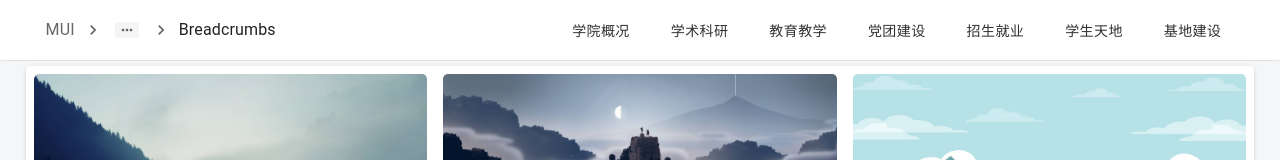
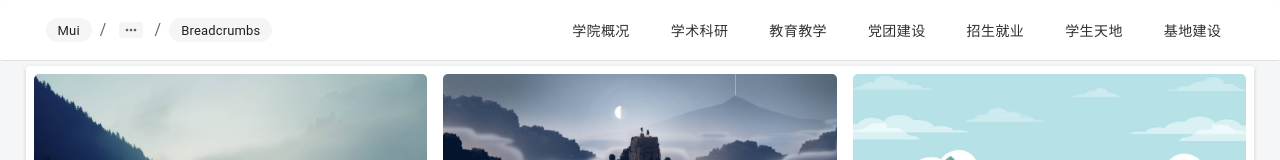
Before and after one commit to class-undefined/iie_usy_react, a React (Create React App) app: page / in a window 1280 px wide. Shown: the top 160 px of the page. Built offline with nearby package versions, Linux system fonts and the light colour scheme.

Commit message:
feat: 将面包屑组件由`<Link>`标签换为`<Chip>`纸片组件

```diff
--- a/src/layout/NavBar/components/BreadCrumbs/BreadCrumbs.scss
+++ b/src/layout/NavBar/components/BreadCrumbs/BreadCrumbs.scss
@@ -4,6 +4,10 @@
   height: 100%;
   margin-left: 20px;
   @include font(0.775rem);
+  @media screen and (max-width: 293px){
+    //设备宽度小于293像素的话就不显示面包屑
+    display: none;
+  }
 }
 .BreadCrumbs-container-children {
   display: flex;
--- a/src/layout/NavBar/components/BreadCrumbs/BreadCrumbs.tsx
+++ b/src/layout/NavBar/components/BreadCrumbs/BreadCrumbs.tsx
@@ -6,6 +6,7 @@ import {useLocation, useHistory} from 'react-router-dom';
 import {useEffect} from 'react';
 import NavigateNextIcon from '@mui/icons-material/NavigateNext';
 import {makeStyles} from '@mui/styles';
+import {Button, Chip, emphasize, styled} from '@mui/material';
 const useTextStyle = makeStyles({
     li: {
         fontFamily: `"Roboto","Helvetica","Arial",sans-serif `,
@@ -18,6 +19,25 @@ function handleClick(event: React.MouseEvent<HTMLDivElement, MouseEvent>) {
     event.preventDefault();
     console.info('You clicked a breadcrumb.');
 }
+const StyledBreadcrumb = styled(Chip)(({ theme }) => {
+    const backgroundColor =
+        theme.palette.mode === 'light'
+            ? theme.palette.grey[100]
+            : theme.palette.grey[800];
+    return {
+        backgroundColor,
+        height: theme.spacing(3),
+        color: theme.palette.text.primary,
+        fontWeight: theme.typography.fontWeightRegular,
+        '&:hover, &:focus': {
+            backgroundColor: emphasize(backgroundColor, 0.06),
+        },
+        '&:active': {
+            boxShadow: theme.shadows[1],
+            backgroundColor: emphasize(backgroundColor, 0.12),
+        },
+    };
+})
 export const BreadCrumbs = () => {
     const textStyle = useTextStyle()
     const history = useHistory()
@@ -30,26 +50,10 @@ export const BreadCrumbs = () => {
                 <Breadcrumbs
                     maxItems={2}
                     className={textStyle.li}
-                    separator={<NavigateNextIcon fontSize="small"/>}
                     aria-label="breadcrumb">
-                    <Link underline="hover" color="inherit" href="/">
-                        MUI
-                    </Link>
-                    <Link
-                        underline="hover"
-                        color="inherit"
-                        href="/getting-started/installation/"
-                    >
-                        Core
-                    </Link>
-                    <Link
-                        underline="hover"
-                        color="text.primary"
-                        href="/components/breadcrumbs/"
-                        aria-current="page"
-                    >
-                        Breadcrumbs
-                    </Link>
+                    <StyledBreadcrumb label={'Mui'}/>
+                    <StyledBreadcrumb label={'Core'}/>
+                    <StyledBreadcrumb label={'Breadcrumbs'}/>
                 </Breadcrumbs>
             </div>
         </div>
```
